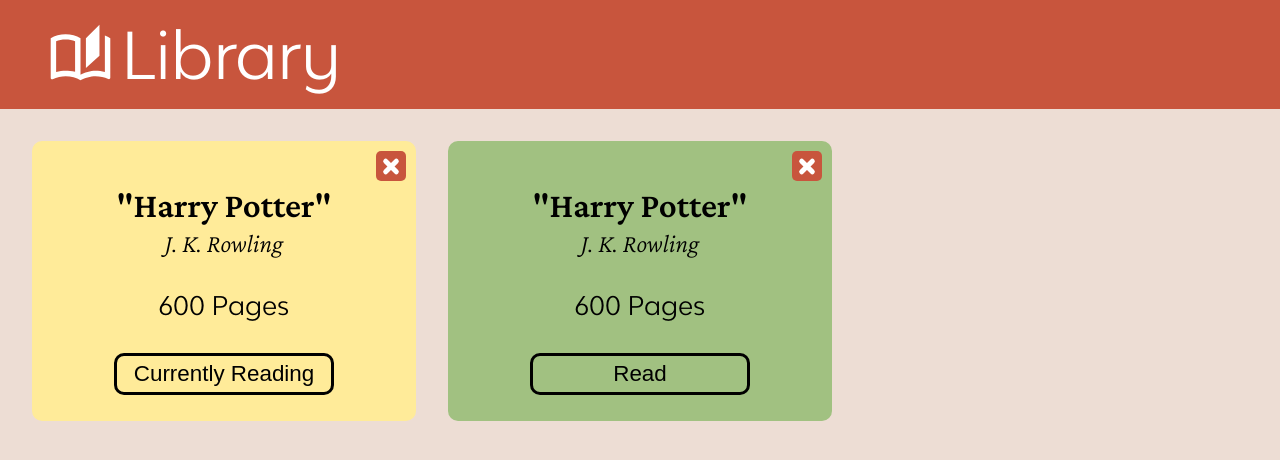
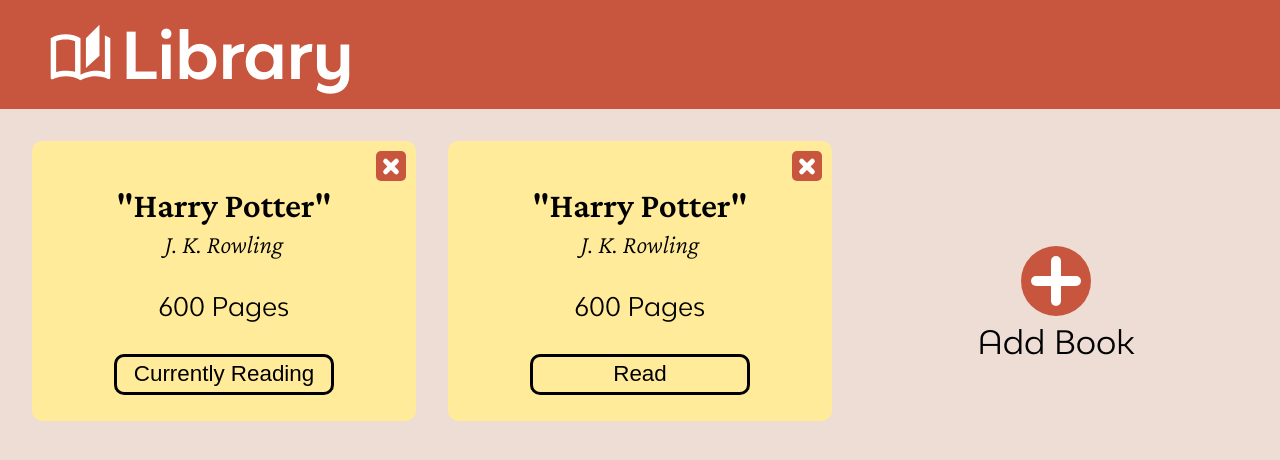
Before and after one commit to romaleks/Library, a plain HTML site: page index.html in a window 1280 px wide. Drawn offline with nearby package versions, Linux system fonts and the light colour scheme.

Commit message:
Create add book button

```diff
--- a/index.html
+++ b/index.html
@@ -13,7 +13,7 @@
    <header class="header">
       <div class="header__logo">
          <img class="logo__icon" src="img/svgs/logo-icon.svg" alt="">
-         <div class="logo__text">Library</div>
+         <h1 class="logo__text">Library</h1>
       </div>
    </header>
    <main>
@@ -35,6 +35,10 @@
          <button type="button" class="book__status">Read</button>
          <div class="book__remove"></div>
       </div>
+      <div class="add">
+         <div class="add__title">Add Book</div>
+         <div class="add__btn"></div>
+      </div>
    </main>
 </body>
 
--- a/script.js
+++ b/script.js
@@ -3,5 +3,5 @@ const removeBtn = document.querySelector('.book__remove');
 
 removeBtn.addEventListener('click', () => {
    book.style.transform = 'scale(0)';
-   setTimeout(() => book.style.display = 'none', 300)
+   setTimeout(() => book.style.display = 'none', 300);
 })
--- a/style.css
+++ b/style.css
@@ -45,14 +45,19 @@ body {
 .header__logo {
    display: inline-flex;
    align-items: center;
+   cursor: pointer;
+}
+.logo__text {
    font-size: 4rem;
-   cursor: pointer;
 }
 main {
    padding: 2rem;
    display: grid;
    grid-template-columns: repeat(auto-fill, minmax(300px, 1fr));
+   grid-auto-rows: 280px;
    gap: 2rem;
+   justify-content: center;
+   align-items: center;
 }
 .book {
    padding: 1.7em 1em 1em;
@@ -101,6 +106,7 @@ main {
    height: 30px;
    background-color: var(--red);
    border-radius: 5px;
+   transition: all 0.1s ease;
    cursor: pointer;
 }
 .book__remove:before,
@@ -119,3 +125,51 @@ main {
 .book__remove:after {
    transform: rotate(45deg);
 }
+.book__remove:hover {
+   transform: scale(1.05);
+}
+.add {
+   display: flex;
+   flex-direction: column;
+   align-items: center;
+   position: relative;
+}
+.add__btn {
+   width: 70px;
+   height: 70px;
+   border-radius: 50%;
+   background-color: var(--red);
+   position: relative;
+   display: flex;
+   justify-content: center;
+   align-items: center;
+   cursor: pointer;
+}
+.add__btn:before,
+.add__btn:after {
+   content: '';
+   position: absolute;
+   width: 50px;
+   height: 10px;
+   border-radius: 5px;
+   background-color: var(--white);
+   transition: all 0.7s ease;
+}
+.add__btn:after {
+   transform: rotate(90deg);
+}
+.add__btn:hover:before,
+.add__title:hover + .add__btn:before {
+   transform: rotate(-180deg);
+}
+.add__btn:hover:after,
+.add__title:hover + .add__btn:after {
+   transform: rotate(-90deg);
+}
+.add__title {
+   font-size: 2rem;
+   padding: 0.5rem 0 0 0;
+   cursor: pointer;
+   position: absolute;
+   bottom: -45px;
+}
```
